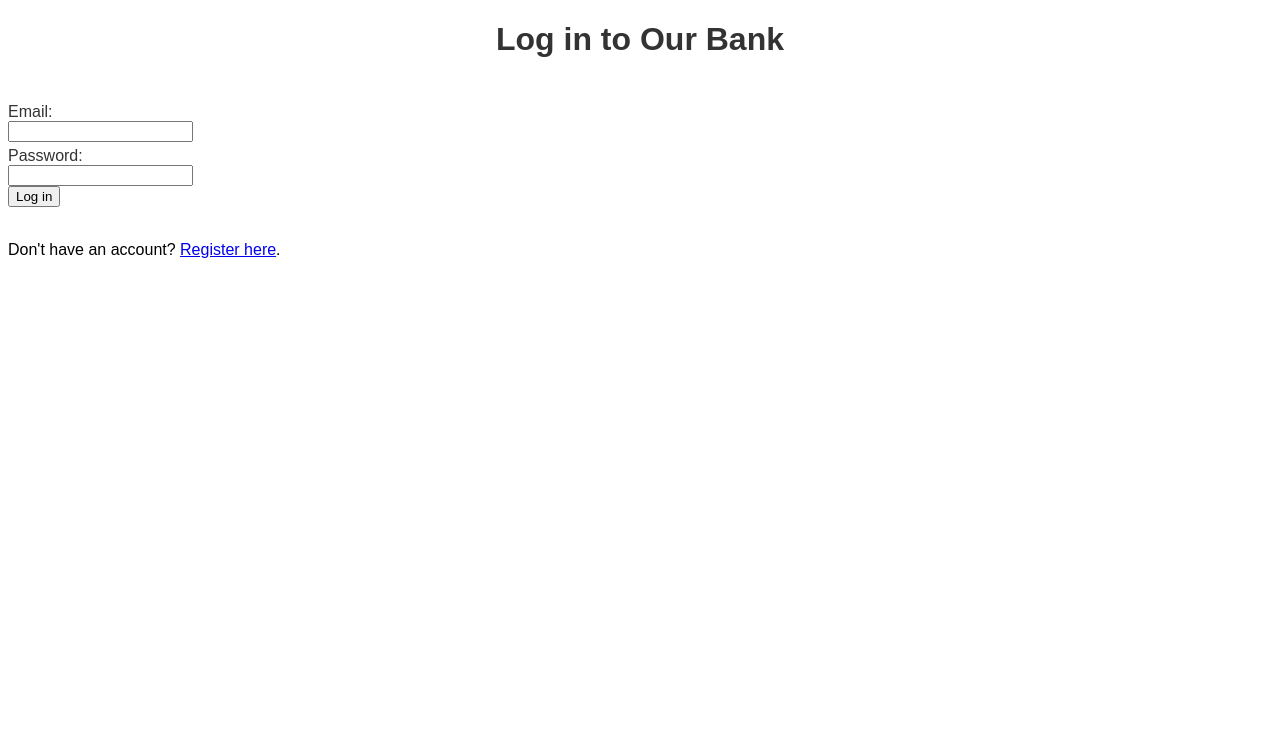
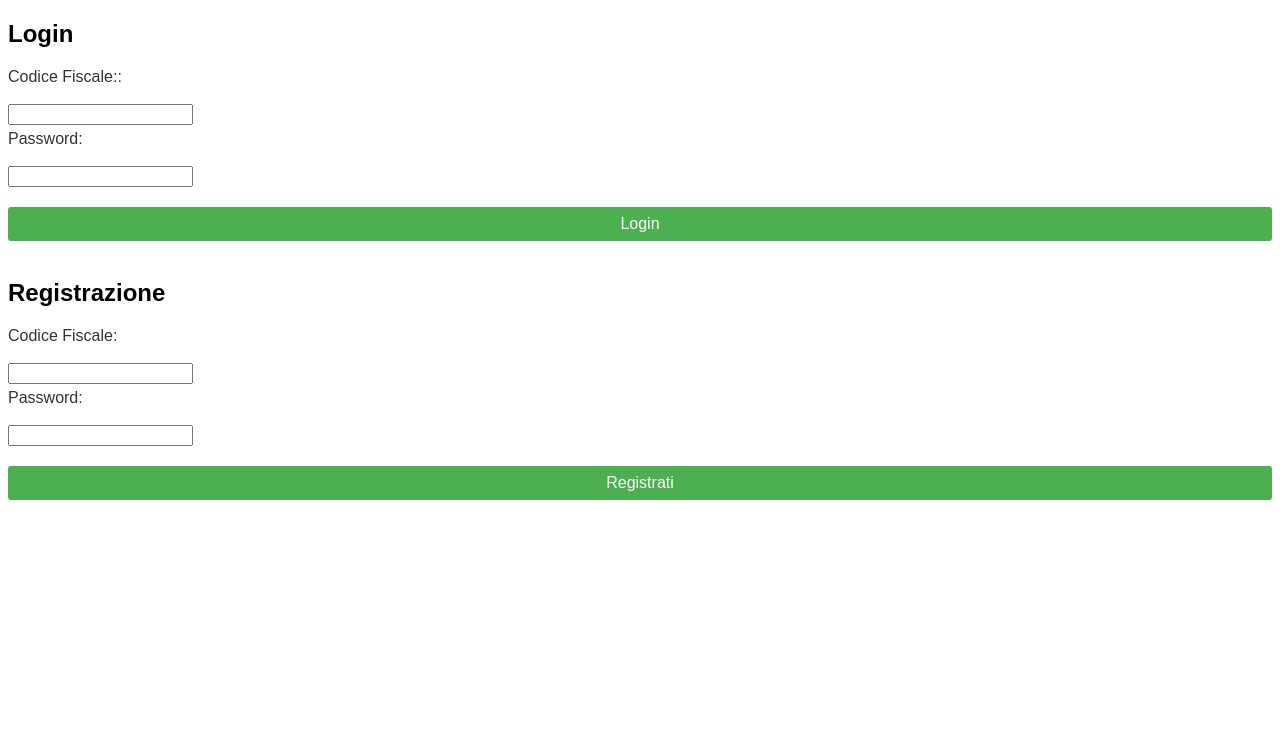
Before and after one commit to ERPUCCI/progetto-info-banca, a PHP site: page /login.html in a window 1280 px wide. Shown: the top 740 px of the page. Run offline with PHP 8.4, Linux system fonts and the light colour scheme.

Commit message:
Add files via upload

```diff
--- a/Registrazione.html
+++ b/Registrazione.html
@@ -17,7 +17,7 @@
             <label for="DDN">Data di nascita:</label>
             <input type="date" name="DDN" id="DDN" required>
             <label for="telefono">Telefono:</label>
-            <input type="text" name="telefono" id="telefono" required>
+            <input type="tel" name="telefono" id="telefono" required>
             <label for="email">Email:</label>
             <input type="email" name="email" id="email" required>
             <label for="password">Password:</label>
--- a/Registrazione.php
+++ b/Registrazione.php
@@ -16,9 +16,9 @@ echo "Errore nella connessione!";
 	$pw = $_POST[ 'password'];
 	$pw_MD5=md5 ($pw) ;
 
-	$query="INSERT INTO users
+	$query="INSERT INTO utente
 	( CF, indirizzo, DDN, telefono, email, password)
-		VALUES ('$CF','$indirizzo', '$DDN', '$telefono', '$email', $pw_MD5')";
+		VALUES ('$CF','$indirizzo', '$DDN', '$telefono', '$email', '$pw_MD5')";
 
 	$result = mysqli_query($conn, $query);
 
--- a/login.html
+++ b/login.html
@@ -1,30 +1,31 @@
 <!DOCTYPE html>
 <html>
 <head>
-    <title>Bank Login</title>
-    <link rel="stylesheet" type="text/css" href="styles.css">
+  <link rel="stylesheet" type="text/css" href="styles.css">
+  <title>Login</title>
 </head>
 <body>
-    <header>
-
-        <h1>Log in to Our Bank</h1>
-
-    </header>
-    <br>
-    <main>
-        <form action="login.php" method="post">
-            <label for="email">Email:</label>
-            <input type="email" name="email" id="email" required>
-            <br>
-            <label for="password">Password:</label>
-            <input type="password" name="password" id="password" required>
-            <br>
-            <button type="submit">Log in</button>
-        </form>
-        <br>
-    </main>
-    <footer>
-        <p>Don't have an account? <a href="register.html">Register here</a>.</p>
-    </footer>
+  <div class="form-container">
+  <h2>Login</h2>
+  <form action="login.php" method="POST">
+    <label for="CF">Codice Fiscale::</label><br>
+    <input type="text" id="CF" name="CF"><br>
+    <label for="password">Password:</label><br>
+    <input type="password" id="password" name="password"><br>
+    <input type="submit" value="Login">
+  </form>
+</div>
+<br>
+  <div class="form-container">
+    <title>Registrazione</title>
+  <h2>Registrazione</h2>
+  <form action="Registrazione.php" method="POST">
+    <label for="CF">Codice Fiscale:</label><br>
+    <input type="text" id="CF" name="CF"><br>
+    <label for="password">Password:</label><br>
+    <input type="password" id="password" name="password"><br>
+    <input type="submit" value="Registrati">
+  </form>
+</div>
 </body>
 </html>
```
Also changed, not shown: login.php (+6 -6 lines).
